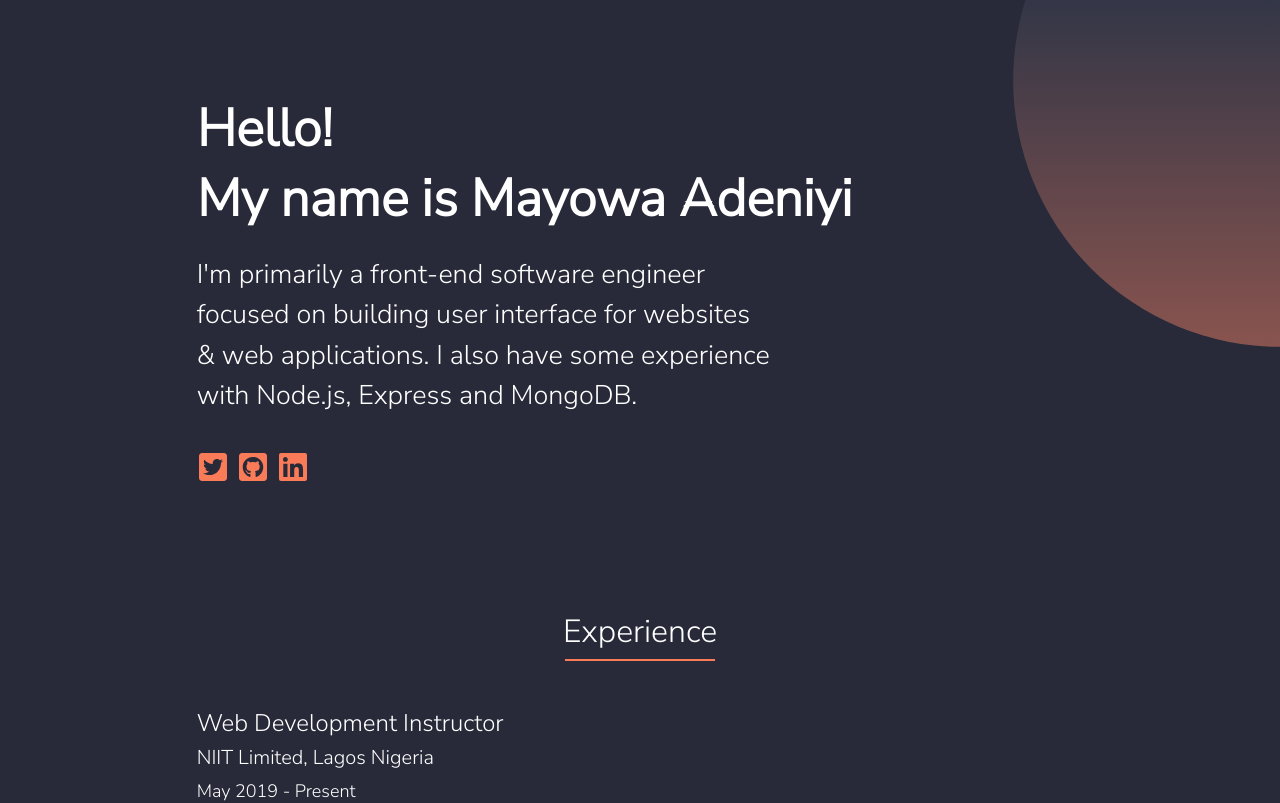
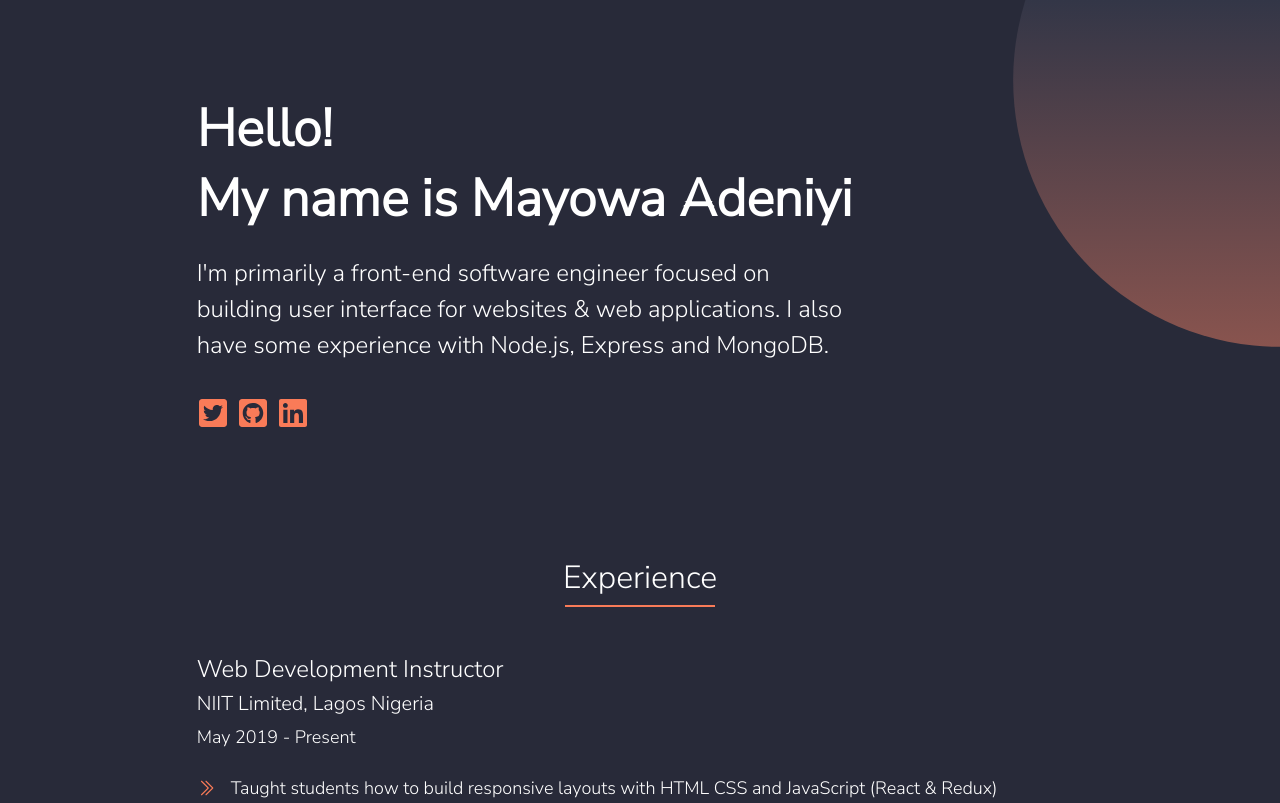
Before and after one commit to Ademayowa/portfolio-website-v1, a React (Create React App) app: page / in a window 1280 px wide. Shown: the top 803 px of the page. Built offline with nearby package versions, Linux system fonts and the light colour scheme; the HTML template or start-up script is replaced by a standard one.

Commit message:
refactored font sizes

```diff
--- a/src/components/Hero.css
+++ b/src/components/Hero.css
@@ -9,7 +9,7 @@
 }
 
 .hero__whatIDo {
-  font-size: 27px;
+  font-size: 24px;
 }
 
 .social__icons {
--- a/src/components/Hero.js
+++ b/src/components/Hero.js
@@ -9,7 +9,7 @@ const Hero = () => {
         <div className='col-lg-10 mx-auto'>
           <h2 className='hero__intro'>Hello!</h2>
           <h2 className='hero__name'>My name is Mayowa Adeniyi</h2>
-          <p className='col-lg-8 pl-0 mt-4 mb-4 hero__whatIDo'>
+          <p className='col-lg-9 pl-0 mt-4 mb-4 hero__whatIDo'>
             I'm primarily a front-end software engineer focused on building user
             interface for websites & web applications. I also have some
             experience with Node.js, Express and MongoDB.
```
